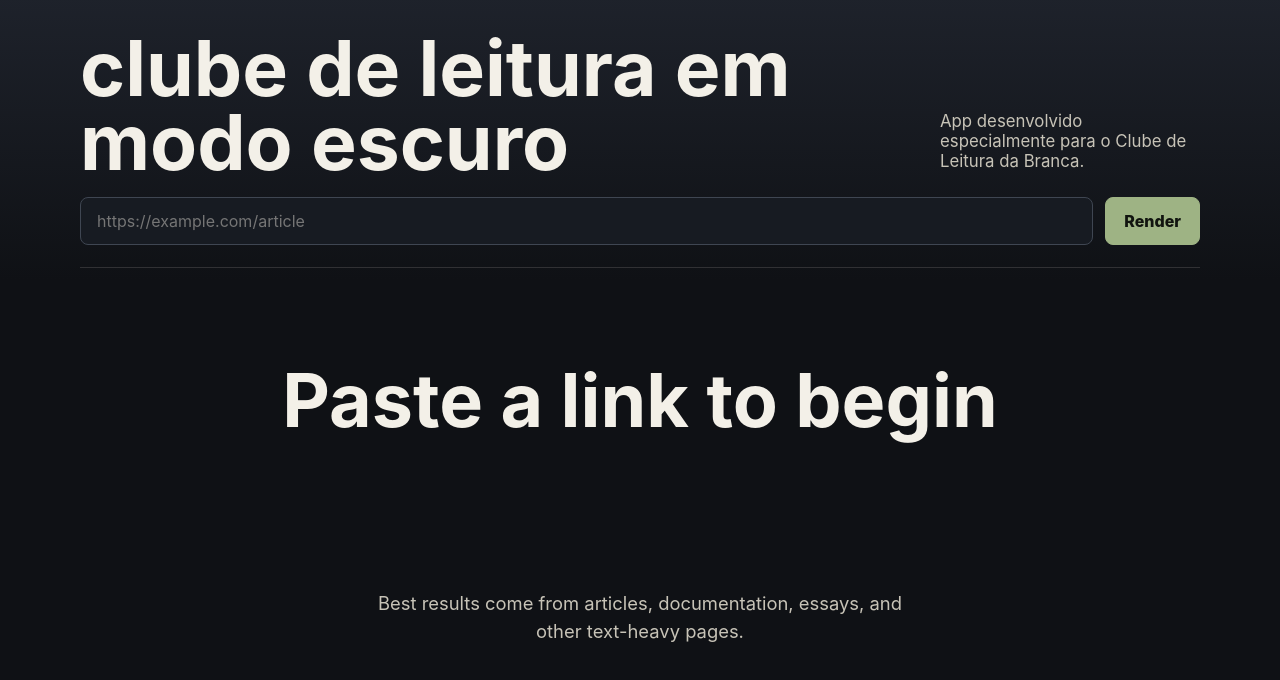
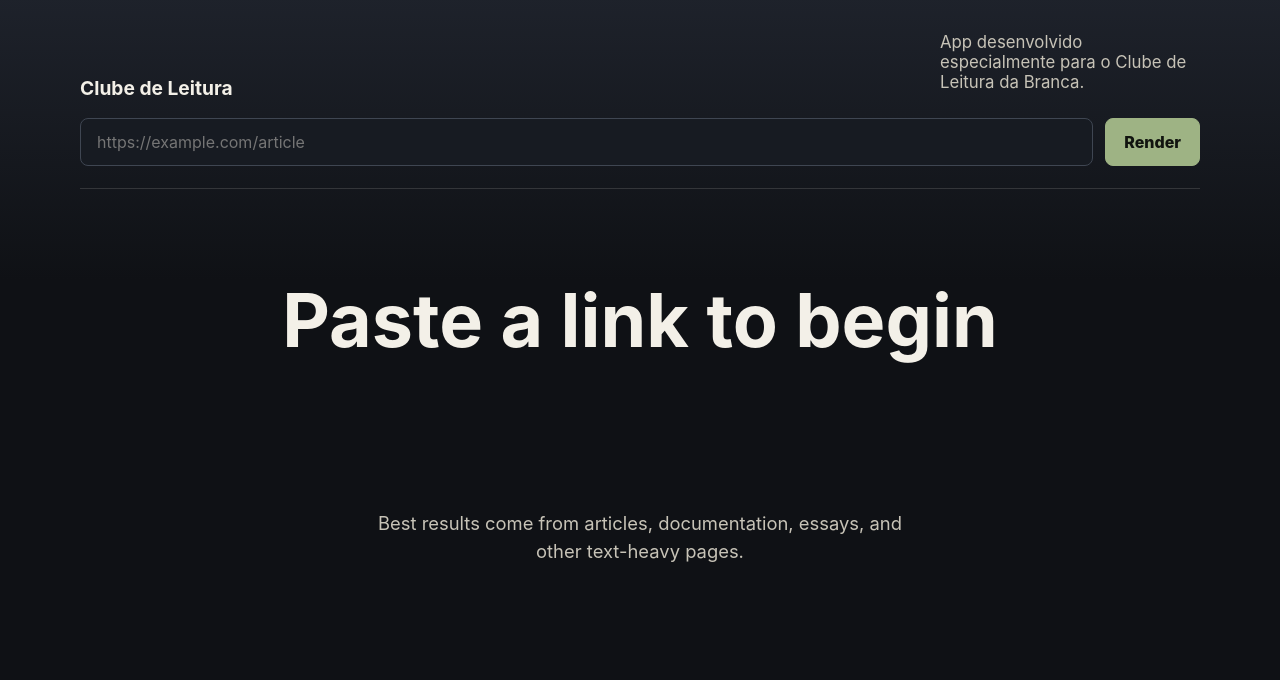
Before and after one commit to oandrevictor/clubedeleitura, a React (Vite) app: page / in a window 1280 px wide. Shown: the top 680 px of the page. Built offline with nearby package versions, Linux system fonts and the light colour scheme.

Commit message:
Simplify app title

```diff
--- a/index.html
+++ b/index.html
@@ -3,7 +3,7 @@
   <head>
     <meta charset="UTF-8" />
     <meta name="viewport" content="width=device-width, initial-scale=1.0" />
-    <title>clube de leitura em modo escuro</title>
+    <title>Clube de Leitura</title>
   </head>
   <body>
     <div id="root"></div>
--- a/src/main.jsx
+++ b/src/main.jsx
@@ -74,7 +74,7 @@ function App() {
       <section className="reader-panel" aria-labelledby="app-title">
         <form className="url-bar" onSubmit={renderPage}>
           <div className="title-block">
-            <h1 id="app-title">clube de leitura em modo escuro</h1>
+            <h1 id="app-title">Clube de Leitura</h1>
             <p>App desenvolvido especialmente para o Clube de Leitura da Branca.</p>
           </div>
           <div className="url-row">
--- a/src/styles.css
+++ b/src/styles.css
@@ -71,8 +71,8 @@ a {
 
 .title-block h1 {
   margin: 0;
-  font-size: clamp(2rem, 6vw, 5rem);
-  line-height: 0.96;
+  font-size: 1.2rem;
+  line-height: 1.2;
   letter-spacing: 0;
   max-width: 760px;
 }
```
